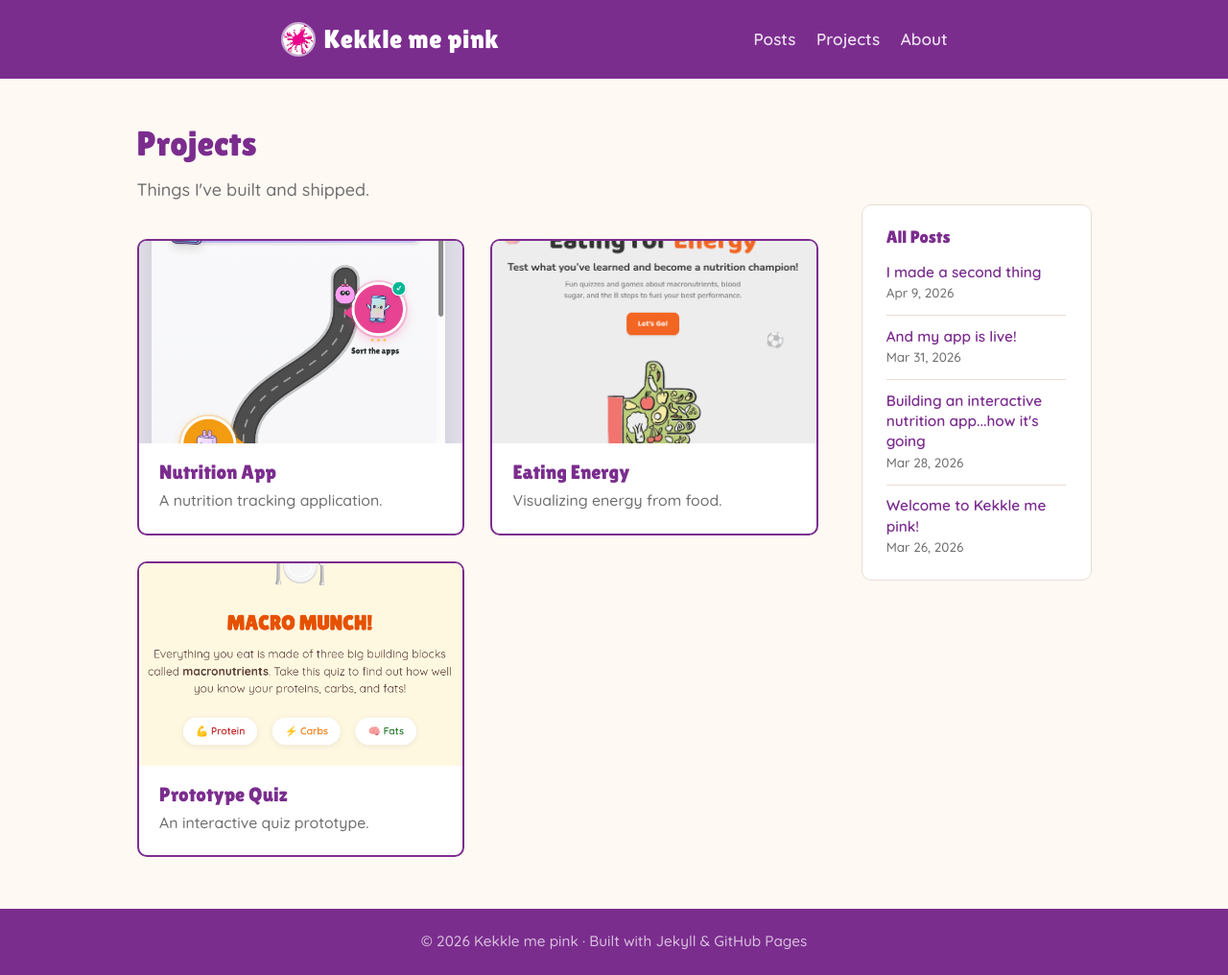
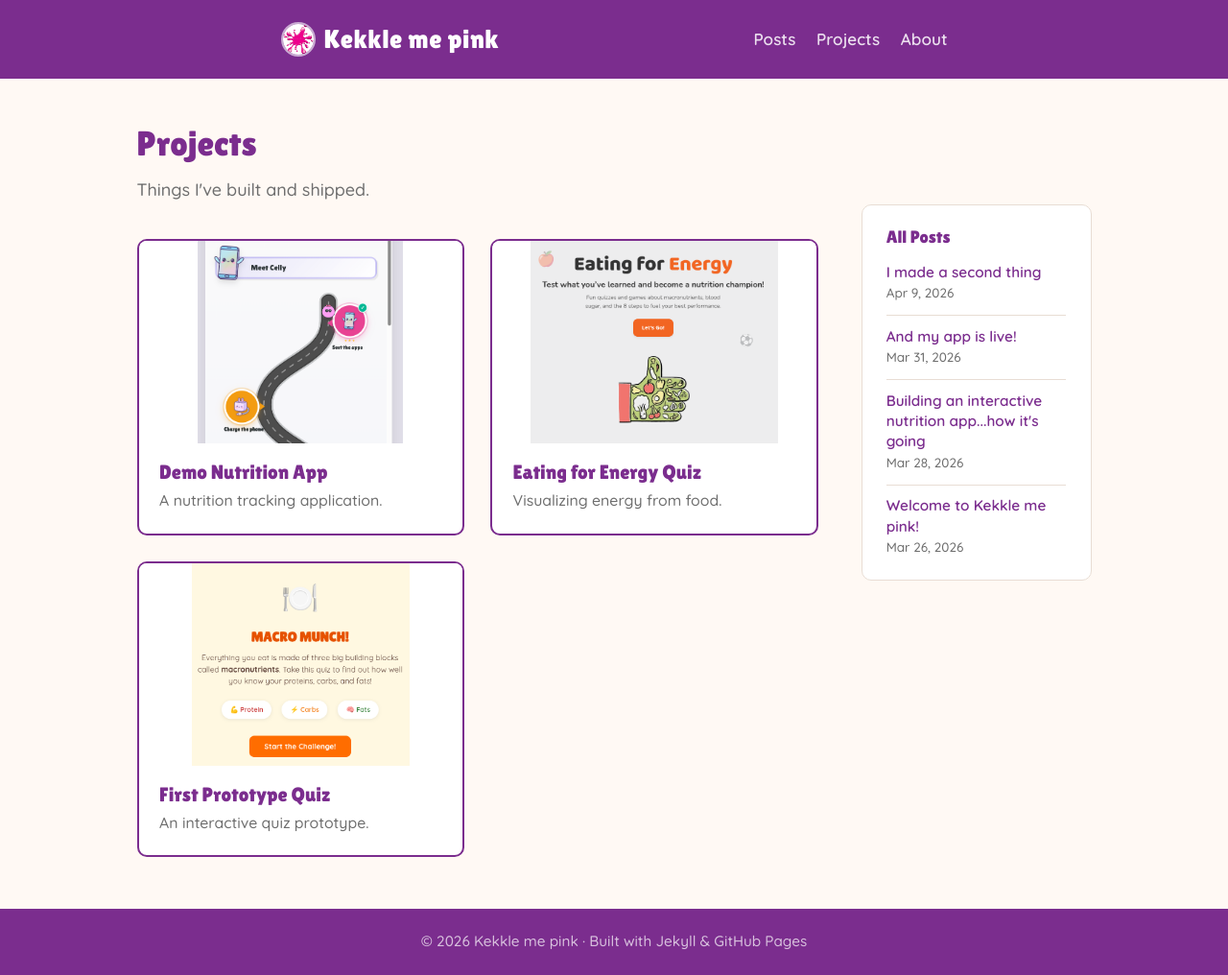
Before and after one commit to Kekkle/kekkles-korner, a Jekyll site: the page built from projects.html, in a window 1280 px wide and 1016 px high. Shown: the whole window at 96% size. Built offline with Jekyll 4.4.1, drawn with Linux system fonts in a browser that asks for light colours.

Commit message:
Fit project images within card outlines and update titles
Switch to object-fit: contain so screenshots display fully
within the card borders. Update project titles to match user
preference.

Made-with: Cursor

```diff
--- a/_data/projects.yml
+++ b/_data/projects.yml
@@ -4,17 +4,17 @@
 #   image:       Path to a screenshot (put images in Screenshots/)
 #   description: One-liner shown below the title (optional)
 
-- title: "Nutrition App"
+- title: "Demo Nutrition App"
   url: "#"
   image: "/Screenshots/NutritionApp1.png"
   description: "A nutrition tracking application."
 
-- title: "Eating Energy"
+- title: "Eating for Energy Quiz"
   url: "#"
   image: "/Screenshots/EatingEnergy.png"
   description: "Visualizing energy from food."
 
-- title: "Prototype Quiz"
+- title: "First Prototype Quiz"
   url: "#"
   image: "/Screenshots/PrototypeQuiz.png"
   description: "An interactive quiz prototype."
--- a/_sass/_custom.scss
+++ b/_sass/_custom.scss
@@ -361,12 +361,12 @@ hr {
 .project-card-image {
   aspect-ratio: 16 / 10;
   overflow: hidden;
-  background: var(--purple-pale);
+  background: var(--warm-card);
 
   img {
     width: 100%;
     height: 100%;
-    object-fit: cover;
+    object-fit: contain;
     border-radius: 0;
     border: none !important;
     transition: transform 0.3s;
```
